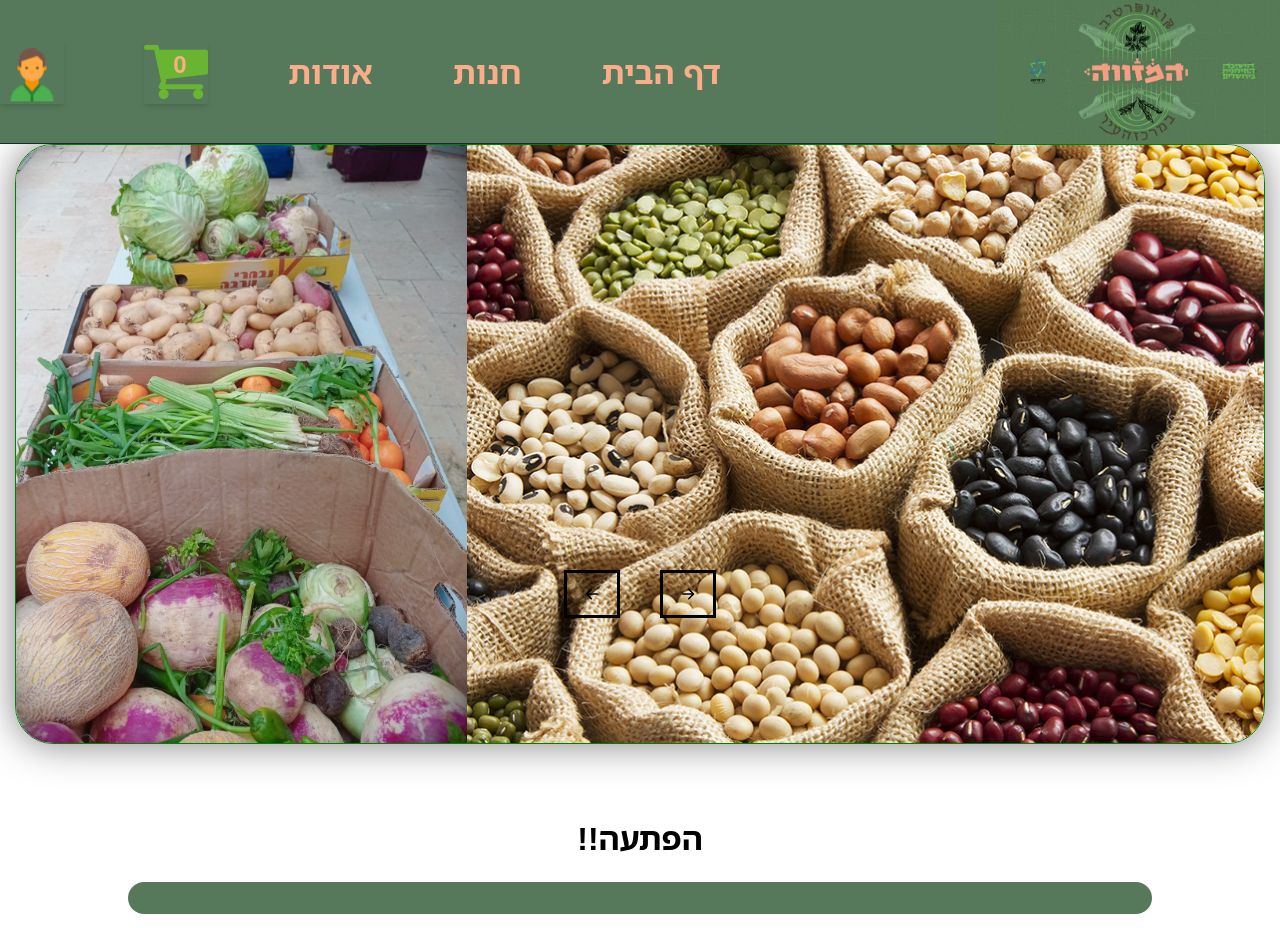
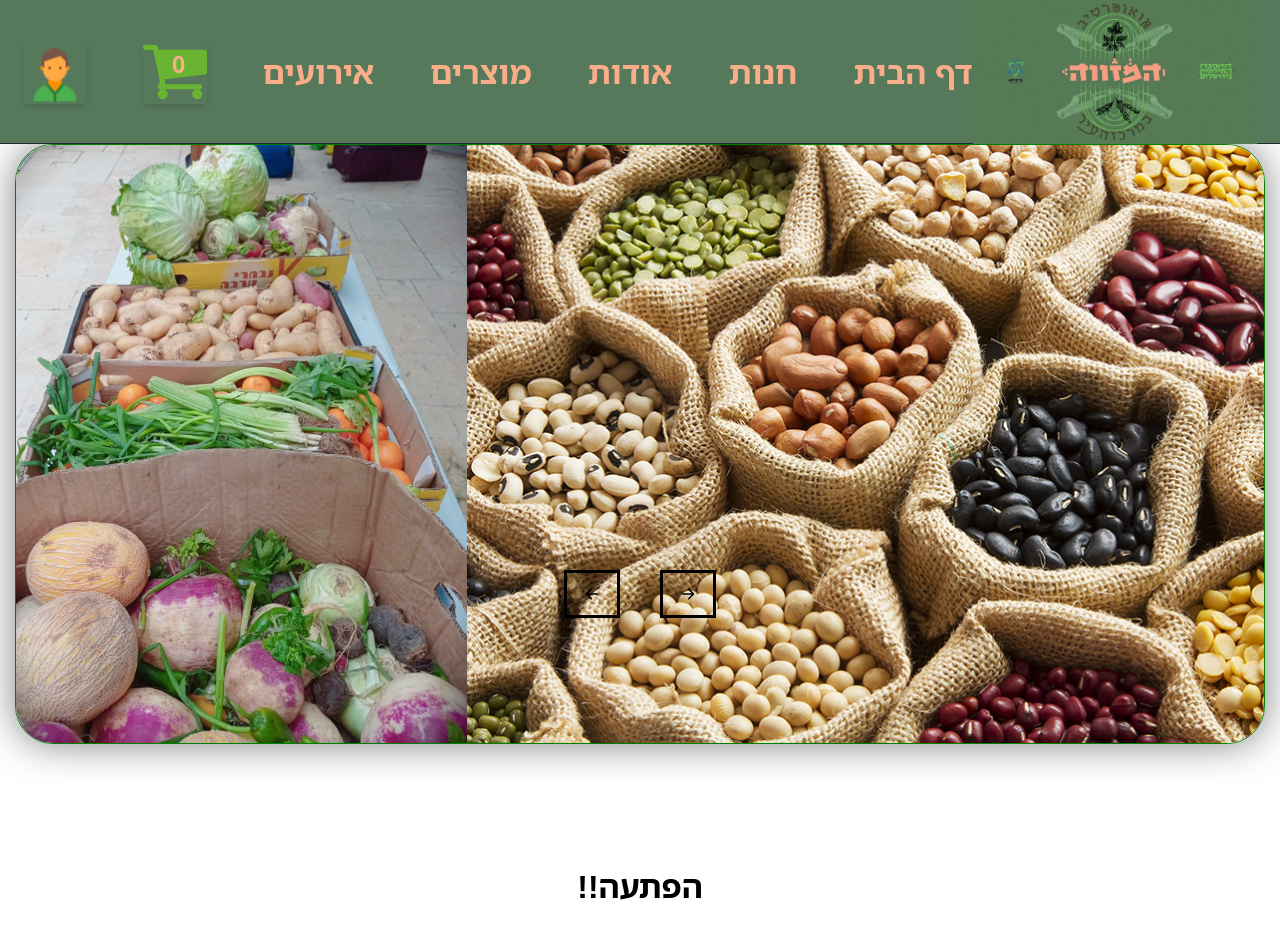
Before and after one commit to mohammadBelbesi/Hamezaveh, a React (Create React App) app: page / in a window 1280 px wide. Shown: the top 928 px of the page. Built offline with nearby package versions, Linux system fonts and the light colour scheme; no server answers; the database is empty.

Commit message:
in head upda the events+ products scroll + css

```diff
--- a/src/components/homePage/ClosestEvent.js
+++ b/src/components/homePage/ClosestEvent.js
@@ -1,17 +1,14 @@
-import React, { useState, useEffect } from "react";
+import React, { useState, useEffect, useRef} from "react";
 import { location } from "../../assets/assetsindex";
 import useEvents from "../../hooks/events";
 import { collection, doc, getDoc } from "firebase/firestore"; // Import necessary Firestore functions
 import { database } from "../../firebase";
 
-const Events = () => {
+const ClosestEvent = () => {
   const { events, loading } = useEvents();
   const [selectedEvent, setSelectedEvent] = useState(null);
   const [eventProducts, setEventProducts] = useState([]);
-
-  const handleEventClick = (event) => {
-    setSelectedEvent(event);
-  };
+  const eventsRef = useRef(null); // Define the eventsRef variable using useRef
 
   useEffect(() => {
     if (events.length > 0) {
@@ -66,13 +63,14 @@ const Events = () => {
     } : null;
 
     return (
+      <section ref={eventsRef}>
         <div className="rtl-container">
           <table className="eventsTable">
             <thead>
               <tr className="tableBords">
                 {nearestEvent && (
                   <th
-                  className="hover:text-black hover:underline underline-offset-2 decoration-[1px] cursor-pointer duration-300 border border-gray-300 px-4 py-2"
+                    className="hover:text-black underline-offset-2 decoration-[1px] duration-300 border border-gray-300 px-4 py-2 my-pink-color"
                   >
                     <div className="table-text text-3xl">בתאריך: {nearestEvent.date}</div>
                     <div className="table-text">בשעה: {nearestEvent.time}</div>
@@ -107,6 +105,7 @@ const Events = () => {
             </tbody>
           </table>
         </div>
+      </section>
     );
   } else {
     return <div className='loadingPage' style={{ display: 'flex', justifyContent: 'center', alignItems: 'center', height: '100vh', fontSize: '50px', fontWeight: 'bold' }}>
@@ -115,4 +114,4 @@ const Events = () => {
   }
 };
 
-export default Events;
+export default ClosestEvent;
--- a/src/components/homePage/Events.js
+++ b/src/components/homePage/Events.js
@@ -62,7 +62,7 @@ const Events = () => {
               {formattedEvents.map((event, index) => (
                 <th
                   key={index}
-                  className={`hover:text-black hover:underline underline-offset-2 decoration-[1px] cursor-pointer duration-300 border border-gray-300 px-4 py-2 ${
+                  className={`hover:text-black hover:underline underline-offset-2 decoration-[1px] cursor-pointer duration-1000 border border-gray-300 px-4 py-2 ${
                     selectedDateIndex === index ? "my-pink-color" : ""}`
                   }
                   onClick={() => handleEventClick(events[index], index)}
--- a/src/components/homePage/Header.js
+++ b/src/components/homePage/Header.js
@@ -1,8 +1,8 @@
 import { cart, loginBlack, loginPerson, logo } from "../../assets/assetsindex";
-import { Link } from 'react-router-dom';
+import { Link, useLocation } from 'react-router-dom';
 import { useNavigate } from "react-router-dom";
 import { useSelector, useDispatch } from "react-redux";
-import React, { useEffect, useState } from "react";
+import React, { useEffect, useState, useRef } from "react";
 import { useUserAuth } from "../../context/UserAuthContext";
 import { resetCart, setLogin } from '../../redux/bazarSlice';
 import { signOut } from "firebase/auth";
@@ -13,11 +13,41 @@ import { BiLogOut } from "react-icons/bi";
 const Header = () => {
   const dispatch = useDispatch();
   const navigate = useNavigate();
+  const location = useLocation(); // Add useLocation hook
   const [isLogin, setIsLogin] = useState();
   const [userName, setUserName] = useState("");
   let login = useSelector((state) => state.bazar.isLogin);
   const productData = useSelector((state) => state.bazar.productData);
   const userEmail = useSelector((state) => state.bazar.email);
+  const eventsRef = useRef(null); // Add a ref to the events section
+
+  const handleEventsClick1 = () => {
+    const surpriseSection = document.getElementById("surpriseSection");
+    const moreEventsSection = document.getElementById("moreEventsSection");
+    const productsPics = document.getElementById("productsPics");
+
+    if (location.pathname !== "/home") {
+      navigate("/home");
+      return; // Exit the function
+    }
+
+    if (surpriseSection && moreEventsSection) {
+      surpriseSection.scrollIntoView({ behavior: "smooth" });
+    }
+  };
+
+  const handleEventsClick2 = () => {
+    const productsPics = document.getElementById("productsPics");
+
+    if (location.pathname !== "/home") {
+      navigate("/home");
+      return; // Exit the function
+    }
+
+    if (productsPics) {
+      productsPics.scrollIntoView({ behavior: "smooth" });
+    }
+  };
 
   const handleButtonClick = () => {
     signOut(auth)
@@ -54,28 +84,23 @@ const Header = () => {
   }, [login, userEmail]);
 
   return (
-    <div dir="ltr" className="w-full h-36 border-b-[1px] border-b-gray-800 sticky top-0 z-50">
-      <div className="max-w-screen-xl h-full mx-auto flex items-center justify-between">
-        <div className="flex items-center gap-20">
+    <div dir="ltr" className="w-full h-36 border-b-[1px] border-b-gray-800 sticky top-0 z-50 flex">
+      <div className="max-w-screen-l h-full mx-auto flex items-center justify-between">
+        <div className="ml-auto flex items-center gap-14"> {/* Added ml-auto to align to the right */}
           {login && (
-            <div>
-
+            <div className="text-xl flex-col">
+              יציאה
               <BiLogOut
-                className="logo w-18 h-16 mx-auto flex gap-20 rounded-sm group hover:text-black hover:underline underline-offset-2 decoration-[1px] cursor-pointer duration-500 shadow-md"
+                className="logo w-28 h-16 mx-auto flex gap-20 rounded-sm group hover:text-black hover:underline underline-offset-2 decoration-[1px] cursor-pointer duration-500 shadow-md"
                 onClick={handleButtonClick}
                 onMouseOver={(e) => { e.target.style.opacity = 0.8; e.target.style.boxShadow = '0 2px 6px rgba(0, 0, 0, 0.2)'; }}
                 onMouseOut={(e) => { e.target.style.opacity = 1; e.target.style.boxShadow = 'none'; }}
               />
-              <span className="ml-2  text-2xl font-light text-white ">Wellcom {userName}</span>
-
+              <span className="ml-2  text-2xl font-light text-white ">Welcome {userName}</span>
             </div>
-
-
-          )
-          }
+          )}
 
           <Link to="/login">
-
             {!login && (
               <div className="relative">
                 <img
@@ -103,15 +128,27 @@ const Header = () => {
             </div>
           </Link>
 
-          <ul className="flex items-center gap-20 ">
+          <ul className="flex items-center gap-14"> {/* Added gap-4 for equal spacing */}
+            <li
+              className="hover:text-black hover:underline underline-offset-2 decoration-[1px] cursor-pointer duration-300"
+              onClick={handleEventsClick1} // Add onClick event handler
+            >
+              אירועים
+            </li>
+            <li
+              className="hover:text-black hover:underline underline-offset-2 decoration-[1px] cursor-pointer duration-300"
+              onClick={handleEventsClick2} // Add onClick event handler
+            >
+              מוצרים
+            </li>
             <Link to="/about">
-              <li className=" hover:text-black hover:underline underline-offset-2 decoration-[1px] cursor-pointer duration-300">אודות</li>
+              <li className="hover:text-black hover:underline underline-offset-2 decoration-[1px] cursor-pointer duration-300">אודות</li>
             </Link>
             <Link to="/shop">
-              <li className=" hover:text-black hover:underline underline-offset-2 decoration-[1px] cursor-pointer duration-300">חנות</li>
+              <li className="hover:text-black hover:underline underline-offset-2 decoration-[1px] cursor-pointer duration-300">חנות</li>
             </Link>
             <Link to="/home">
-              <li className=" hover:text-black hover:underline underline-offset-2 decoration-[1px] cursor-pointer duration-300">דף הבית</li>
+              <li className="hover:text-black hover:underline underline-offset-2 decoration-[1px] cursor-pointer duration-300">דף הבית</li>
             </Link>
           </ul>
         </div>
--- a/src/pages/Home.js
+++ b/src/pages/Home.js
@@ -1,4 +1,5 @@
 import React from "react";
+import { useLocation, useNavigate } from "react-router-dom";
 import Banner from "../components/homePage/banner";
 import Events from "../components/homePage/Events";
 import ClosestEvent from "../components/homePage/ClosestEvent";
@@ -8,22 +9,42 @@ import Header from "../components/homePage/Header";
 import Footer from "../components/homePage/Footer";
 
 const Home = () => {
+  const location = useLocation();
+  const navigate = useNavigate();
+
+  const handleScrollToSurpriseSection = () => {
+    const surpriseSection = document.getElementById("surpriseSection");
+    if (surpriseSection) {
+      const sectionTopOffset = surpriseSection.offsetTop;
+      window.scrollTo({ top: sectionTopOffset, behavior: "smooth" });
+    }
+  };
+
   return (
     <div>
-        <Header />
+      <Header onEventsClick={handleScrollToSurpriseSection} />
       <Banner />
+      <div id="surpriseSection">
+        <br></br>
+        <br></br>
         <h1 className="hebrewTexts text-center">הפתעה!!</h1>
-        <ClosestEvent/>
+      </div>
+      <ClosestEvent />
       <br></br>
+      <div id="moreEventsSection">
         <h1 className="hebrewTexts text-center">עוד אירועים קרובים</h1>
         <Events />
+      </div>
       <br></br>
+      <br></br>
+      <div id="productsPics">
         <BeforeMyProducts />
+      </div>
       <br></br>
       <Products />
       <Footer />
     </div>
-  )
+  );
 };
 
 export default Home;
```
Lines whose indentation alone changed are shown as unchanged.
